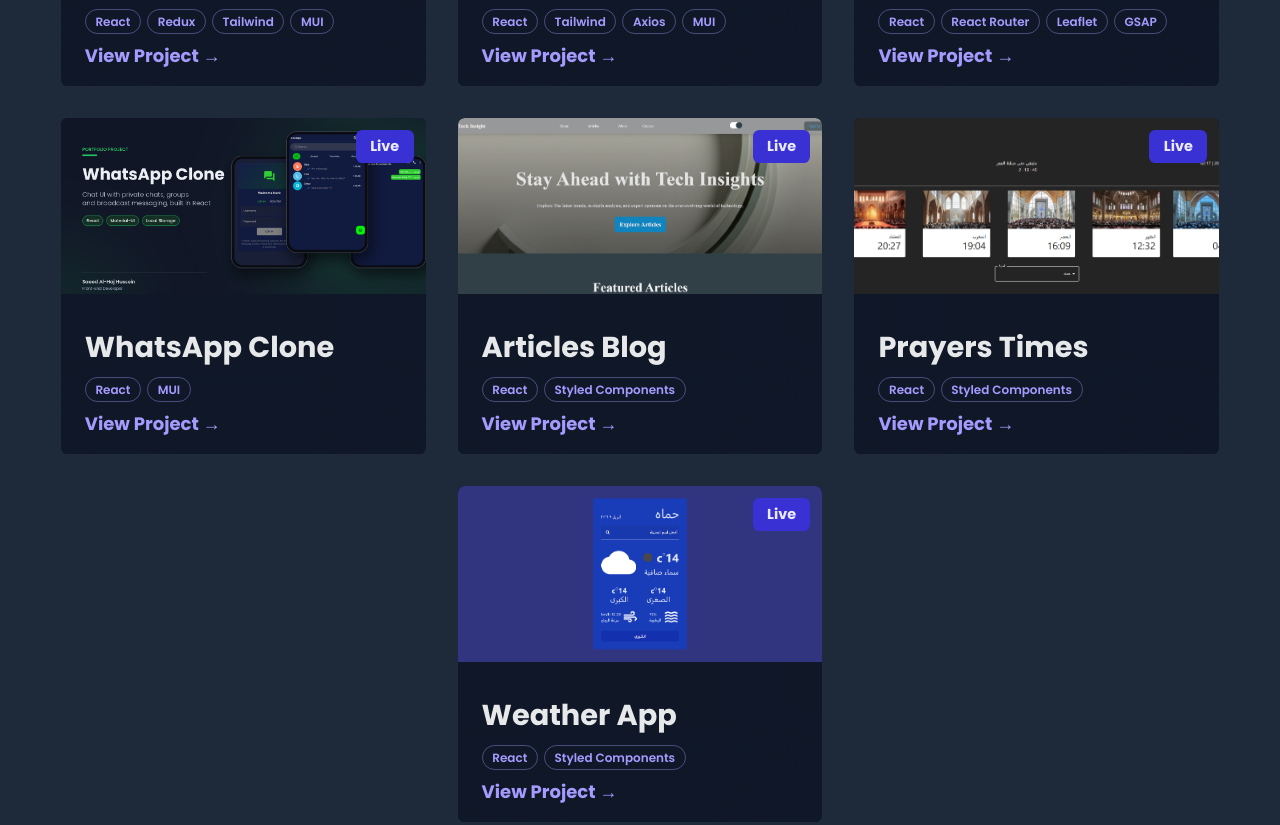
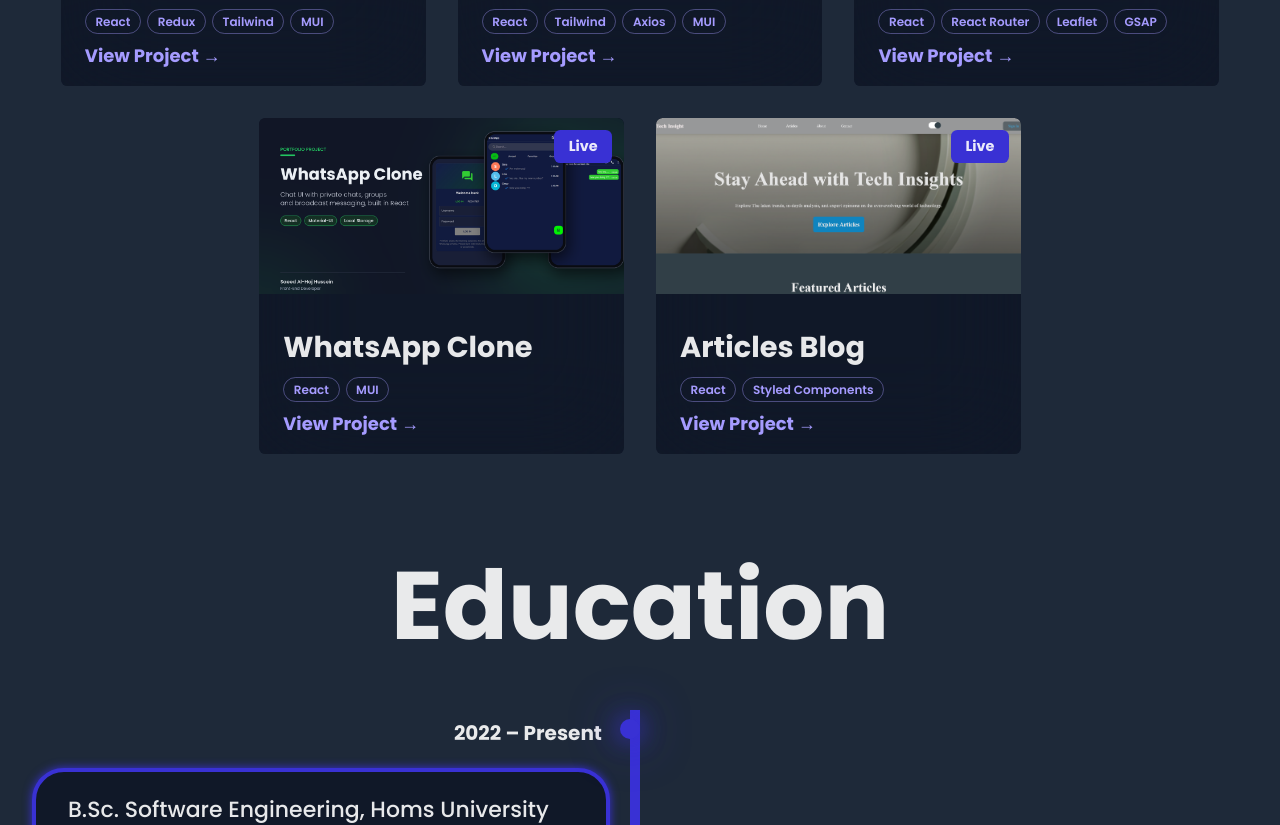
Before and after one commit to Sa3ed-031/Sa3ed-031.github.io, a React (Vite) app: page / in a window 1280 px wide. Shown: the part 1760-2585 px from the top of the page. Built offline with nearby package versions, Linux system fonts and the light colour scheme.

Commit message:
editing projects list.

```diff
--- a/src/data/projects.js
+++ b/src/data/projects.js
@@ -1,23 +1,22 @@
 import articles from "../assets/images/articles-blog.png";
-import prayers from "../assets/images/prayers-times-app.png";
-import weather from "../assets/images/weather-app.png";
 import whatsapp from "../assets/images/whatsapp-clone.png";
 import carpentry from "../assets/images/carpentry-agency.png";
 import rennello from "../assets/images/rennello.png";
 import zmovie from "../assets/images/sa3ed-zmovie.png";
 
-// To add a project: import its image above, then add an object to this array.
 const projectsList = [
   {
     title: "Rennello Platform",
     src: rennello,
     url: "https://rennello.netlify.app",
     tags: ["React", "Redux", "Tailwind", "MUI"],
-    description: `4th-year project (team of 6) - a platform connecting customers with local service workshops, with full RBAC for customers, workshop owners, and admins. My contribution as Frontend Developer:
-- Built the main homepage and the complete registration & login flow, including all related sub-pages,
-- Developed the entire user (customer) route/flow across the platform,
-- Built the request-details pages for both customers and workshop owners, covering status tracking (pending, approved, active, complete),
-- Built the "My Workshop" management page for workshop owners.
+    description: `4th-year project (team of 6)
+    - a platform connecting customers with local service workshops, with full RBAC for customers, workshop owners, and admins.
+    My contribution as Frontend Developer:
+    - Built the main homepage and the complete registration & login flow, including all related sub-pages,
+    - Developed the entire user (customer) route/flow across the platform,
+    - Built the request-details pages for both customers and workshop owners, covering status tracking (pending, approved, active, complete),
+    - Built the "My Workshop" management page for workshop owners.
 Tech stack: React.js, Redux, TailwindCSS, Material-UI, Framer Motion (frontend) - Laravel & MySQL (backend, by teammates).`,
   },
   {
@@ -59,24 +58,8 @@
     src: articles,
     url: "https://sa3ed-articles-blog-project.netlify.app",
     tags: ["React", "Styled Components"],
-    description:
-      "A responsive blog website built with React.js and styled-components. It features a clean interface, dynamic content, and a seamless user experience.",
-  },
-  {
-    title: "Prayers Times",
-    src: prayers,
-    url: "https://sa3ed-prayers-times-project.netlify.app",
-    tags: ["React", "Styled Components"],
-    description:
-      "A responsive app for displaying prayer times, built with React.js and styled-components. It features a clean interface, real-time updates, and a seamless user experience.",
-  },
-  {
-    title: "Weather App",
-    src: weather,
-    url: "https://sa3ed-weather-project.netlify.app",
-    tags: ["React", "Styled Components"],
-    description:
-      "A modern weather app built with React.js and styled-components. It features a responsive design, real-time weather data, and an intuitive user interface.",
+    description: `A responsive blog website built with React.js and styled-components.
+       It features a clean interface, dynamic content, and a seamless user experience.`,
   },
 ];
 
```
Also changed, not shown: 1 other file (tests, documents, lock files or other folders).
